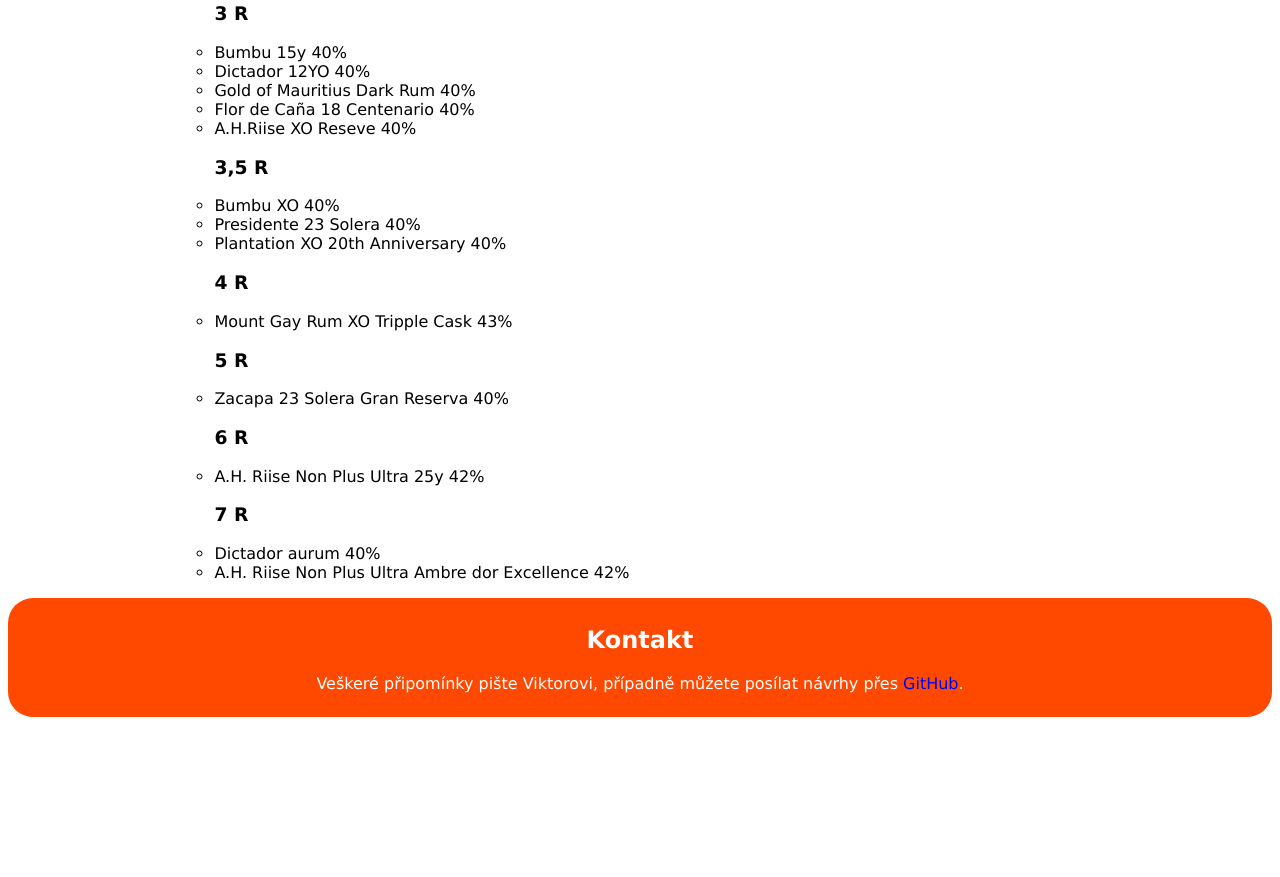
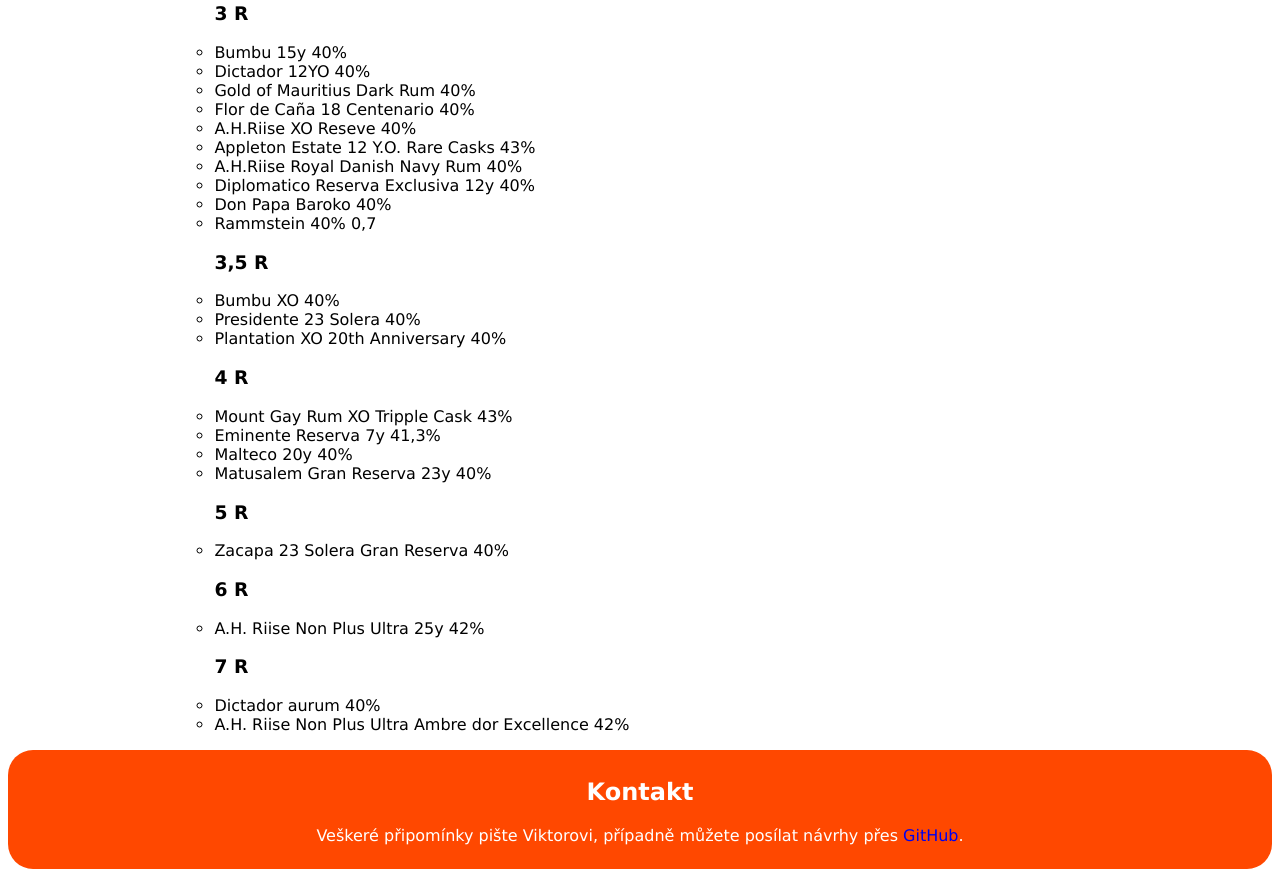
Before and after one commit to matfyzak/hospoda, a plain HTML site: page rumlistek.html in a window 1280 px wide. Shown: the part 1280-2157 px from the top of the page. Before the commit the page ends 2005 px from the top, so only its background shows below. Drawn offline with Linux system fonts and the light colour scheme.

Commit message:
aktualizace rumoveho listku

```diff
--- a/rumlistek.html
+++ b/rumlistek.html
@@ -82,9 +82,13 @@
                 <li>Bumbu 15y 40%</li>
                 <li>Dictador 12YO 40%</li>
                 <li>Gold of Mauritius Dark Rum 40%</li>
-
                 <li>Flor de Caña 18 Centenario 40%</li>
                 <li>A.H.Riise XO Reseve 40%</li>
+                <li>Appleton Estate 12 Y.O. Rare Casks 43%</li>
+                <li>A.H.Riise Royal Danish Navy Rum 40%</li>
+                <li>Diplomatico Reserva Exclusiva 12y 40%</li>
+                <li>Don Papa Baroko 40%</li>
+                <li>Rammstein 40% 0,7</li>
             </ul>
             <ul>
                 <h3>3,5 R</h3>
@@ -95,6 +99,9 @@
             <ul>
                 <h3>4 R</h3>
                 <li>Mount Gay Rum XO Tripple Cask 43%</li>
+                <li>Eminente Reserva 7y 41,3%</li>
+                <li>Malteco 20y 40%</li>
+                <li>Matusalem Gran Reserva 23y 40%</li>
             </ul>
             <ul>
                 <h3>5 R</h3>
```
